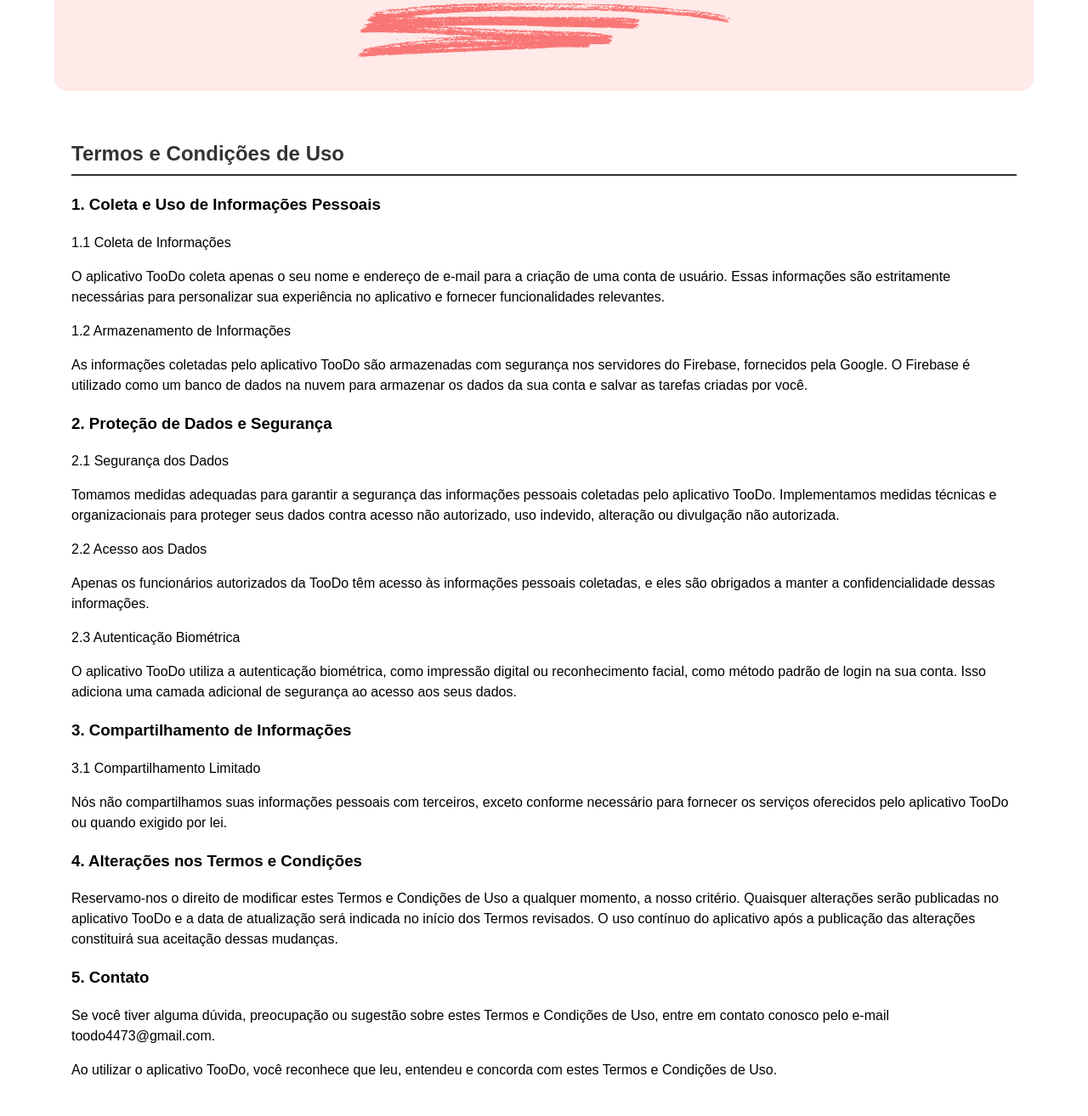
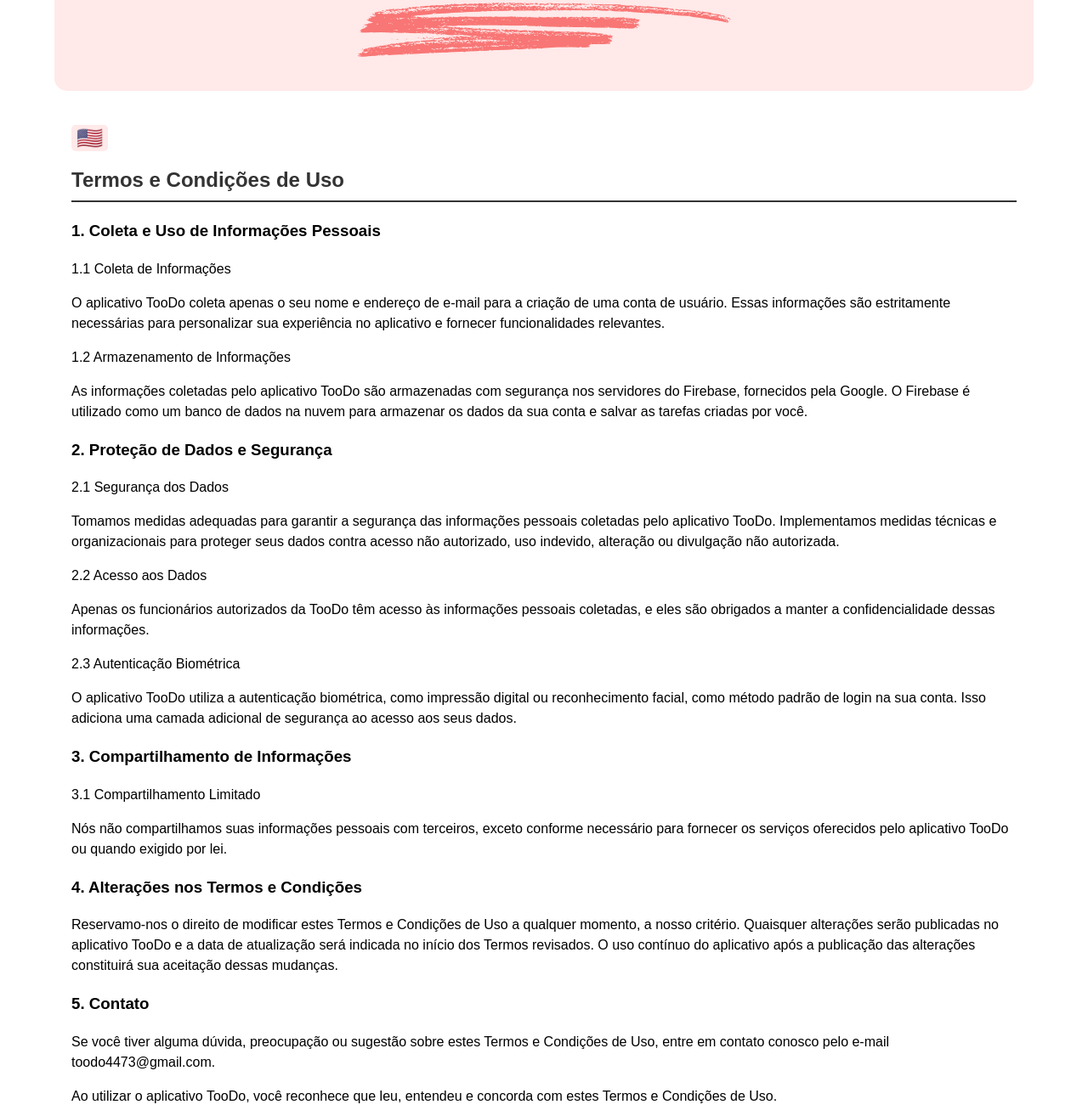
Before and after one commit to AugustoBSimionato/toodo-terms, a plain HTML site: page index.html in a window 1280 px wide. Shown: the part 146-1460 px from the top of the page at 85% size. Drawn offline with Linux system fonts and the light colour scheme.

Commit message:
feat: adding change language button

```diff
--- a/index.html
+++ b/index.html
@@ -1,69 +1,83 @@
 <!DOCTYPE html>
 <html lang="pt-br">
+
 <head>
   <meta charset="UTF-8">
   <meta name="viewport" content="width=device-width, initial-scale=1.0">
   <link rel="stylesheet" href="style.css">
   <title>TooDo | Termos e Condições de Uso</title>
 </head>
+
 <body>
   <div id="banner">
     <h1>TooDo</h1>
     <img src="rabisco.png" alt="rabisco">
   </div>
 
+
+
   <section id="privacy-policy">
+    <button id="languageButton" onclick="toggleLanguage()">🇺🇸</button>
     <div class="privacy-container">
       <h2>Termos e Condições de Uso</h2>
       <ul>
         <li>
-          <h3>1. Coleta e Uso de Informações Pessoais</h3>
-          <p>1.1 Coleta de Informações</p>
-          <p>O aplicativo TooDo coleta apenas o seu nome e endereço de e-mail para a criação de uma conta de usuário.
+          <h3><span id="section1Title">1. Coleta e Uso de Informações Pessoais</span></h3>
+          <p><span id="section1Text">1.1 Coleta de Informações</span></p>
+          <p><span id="section1Content">O aplicativo TooDo coleta apenas o seu nome e endereço de e-mail para a criação
+              de uma conta de usuário.
               Essas informações são estritamente necessárias para personalizar sua experiência no aplicativo e fornecer
-            funcionalidades relevantes.</p>
-          <p>1.2 Armazenamento de Informações</p>
-          <p>As informações coletadas pelo aplicativo TooDo são armazenadas com segurança nos servidores do Firebase,
+              funcionalidades relevantes.</span></p>
+          <p><span id="section1_2Text">1.2 Armazenamento de Informações</span></p>
+          <p><span id="section1_2Content">As informações coletadas pelo aplicativo TooDo são armazenadas com segurança
+              nos servidores do Firebase,
               fornecidos pela Google. O Firebase é utilizado como um banco de dados na nuvem para armazenar os dados da
-            sua conta e salvar as tarefas criadas por você.</p>
+              sua conta e salvar as tarefas criadas por você.</span></p>
         </li>
 
         <li>
-          <h3>2. Proteção de Dados e Segurança</h3>
-          <p>2.1 Segurança dos Dados</p>
-          <p>Tomamos medidas adequadas para garantir a segurança das informações pessoais coletadas pelo aplicativo
+          <h3><span id="section2Title">2. Proteção de Dados e Segurança</span></h3>
+          <p><span id="section2Text">2.1 Segurança dos Dados</span></p>
+          <p><span id="section2Content">Tomamos medidas adequadas para garantir a segurança das informações pessoais
+              coletadas pelo aplicativo
               TooDo. Implementamos medidas técnicas e organizacionais para proteger seus dados contra acesso não
-            autorizado, uso indevido, alteração ou divulgação não autorizada.</p>
-          <p>2.2 Acesso aos Dados</p>
-          <p>Apenas os funcionários autorizados da TooDo têm acesso às informações pessoais coletadas, e eles são
-            obrigados a manter a confidencialidade dessas informações.</p>
-          <p>2.3 Autenticação Biométrica</p>
-          <p>O aplicativo TooDo utiliza a autenticação biométrica, como impressão digital ou reconhecimento facial, como
+              autorizado, uso indevido, alteração ou divulgação não autorizada.</span></p>
+          <p><span id="section2_2Text">2.2 Acesso aos Dados</span></p>
+          <p><span id="section2_2Content">Apenas os funcionários autorizados da TooDo têm acesso às informações pessoais
+              coletadas, e eles são
+              obrigados a manter a confidencialidade dessas informações.</span></p>
+          <p><span id="section2_3Text">2.3 Autenticação Biométrica</span></p>
+          <p><span id="section2_3Content">O aplicativo TooDo utiliza a autenticação biométrica, como impressão digital
+              ou reconhecimento facial, como
               método padrão de login na sua conta. Isso adiciona uma camada adicional de segurança ao acesso aos seus
-            dados.</p>
+              dados.</span></p>
         </li>
 
         <li>
-          <h3>3. Compartilhamento de Informações</h3>
-          <p>3.1 Compartilhamento Limitado</p>
-          <p>Nós não compartilhamos suas informações pessoais com terceiros, exceto conforme necessário para fornecer os
-            serviços oferecidos pelo aplicativo TooDo ou quando exigido por lei.</p>
+          <h3><span id="section3Title">3. Compartilhamento de Informações</span></h3>
+          <p><span id="section3Text">3.1 Compartilhamento Limitado</span></p>
+          <p><span id="section3Content">Nós não compartilhamos suas informações pessoais com terceiros, exceto conforme
+              necessário para fornecer os
+              serviços oferecidos pelo aplicativo TooDo ou quando exigido por lei.</span></p>
         </li>
 
         <li>
-          <h3>4. Alterações nos Termos e Condições</h3>
-          <p>Reservamo-nos o direito de modificar estes Termos e Condições de Uso a qualquer momento, a nosso critério.
+          <h3><span id="section4Title">4. Alterações nos Termos e Condições</span></h3>
+          <p><span id="section4Content">Reservamo-nos o direito de modificar estes Termos e Condições de Uso a qualquer
+              momento, a nosso critério.
               Quaisquer alterações serão publicadas no aplicativo TooDo e a data de atualização será indicada no início
               dos Termos revisados. O uso contínuo do aplicativo após a publicação das alterações constituirá sua
-            aceitação dessas mudanças.</p>
+              aceitação dessas mudanças.</span></p>
         </li>
 
         <li>
-          <h3>5. Contato</h3>
-          <p>Se você tiver alguma dúvida, preocupação ou sugestão sobre estes Termos e Condições de Uso, entre em
-            contato conosco pelo e-mail toodo4473@gmail.com.</p>
-          <p>Ao utilizar o aplicativo TooDo, você reconhece que leu, entendeu e concorda com estes Termos e Condições de
-            Uso.</p>
+          <h3><span id="section5Title">5. Contato</span></h3>
+          <p><span id="section5Content">Se você tiver alguma dúvida, preocupação ou sugestão sobre estes Termos e
+              Condições de Uso, entre em
+              contato conosco pelo e-mail toodo4473@gmail.com.</span></p>
+          <p><span id="section5Agreement">Ao utilizar o aplicativo TooDo, você reconhece que leu, entendeu e concorda
+              com estes Termos e Condições de
+              Uso.</span></p>
         </li>
       </ul>
     </div>
@@ -72,6 +86,8 @@
   <footer>
     <p>&copy; 2024 TooDo. Todos os direitos reservados.</p>
   </footer>
+
+  <script src="script.js"></script>
 </body>
 
 </html>
--- /dev/null
+++ b/script.js
@@ -0,0 +1,62 @@
+function toggleLanguage() {
+    var languageButton = document.getElementById("languageButton");
+    var languageFlag = languageButton.innerHTML.trim();
+
+    if (languageFlag === "🇺🇸") {
+        languageButton.innerHTML = "🇧🇷";
+
+        // Update text to English
+        document.getElementById("section1Title").innerText = "1. Collection and Use of Personal Information";
+        document.getElementById("section1Text").innerText = "1.1 Information Collection";
+        document.getElementById("section1Content").innerText = "The TooDo app collects only your name and email address for creating a user account. This information is strictly necessary to personalize your experience in the app and provide relevant functionalities.";
+        document.getElementById("section1_2Text").innerText = "1.2 Information Storage";
+        document.getElementById("section1_2Content").innerText = "The information collected by the TooDo app is securely stored on Firebase servers provided by Google. Firebase is used as a cloud database to store your account data and save the tasks created by you.";
+
+        document.getElementById("section2Title").innerText = "2. Data Protection and Security";
+        document.getElementById("section2Text").innerText = "2.1 Data Security";
+        document.getElementById("section2Content").innerText = "We take appropriate measures to ensure the security of personal information collected by the TooDo app. We implement technical and organizational measures to protect your data against unauthorized access, misuse, alteration, or unauthorized disclosure.";
+        document.getElementById("section2_2Text").innerText = "2.2 Data Access";
+        document.getElementById("section2_2Content").innerText = "Only authorized TooDo employees have access to the personal information collected, and they are required to maintain the confidentiality of this information.";
+        document.getElementById("section2_3Text").innerText = "2.3 Biometric Authentication";
+        document.getElementById("section2_3Content").innerText = "The TooDo app uses biometric authentication, such as fingerprint or facial recognition, as the default method of logging into your account. This adds an additional layer of security to accessing your data.";
+
+        document.getElementById("section3Title").innerText = "3. Information Sharing";
+        document.getElementById("section3Text").innerText = "3.1 Limited Sharing";
+        document.getElementById("section3Content").innerText = "We do not share your personal information with third parties except as necessary to provide the services offered by the TooDo app or as required by law.";
+
+        document.getElementById("section4Title").innerText = "4. Changes to Terms and Conditions";
+        document.getElementById("section4Content").innerText = "We reserve the right to modify these Terms and Conditions of Use at any time at our discretion. Any changes will be posted on the TooDo app, and the update date will be indicated at the beginning of the revised Terms. Your continued use of the app after the publication of changes will constitute your acceptance of these changes.";
+
+        document.getElementById("section5Title").innerText = "5. Contact";
+        document.getElementById("section5Content").innerText = "If you have any questions, concerns, or suggestions about these Terms and Conditions of Use, please contact us at toodo4473@gmail.com.";
+        document.getElementById("section5Agreement").innerText = "By using the TooDo app, you acknowledge that you have read, understood, and agree to these Terms and Conditions of Use.";
+    } else {
+        languageButton.innerHTML = "🇺🇸";
+
+        // Update text to Portuguese
+        document.getElementById("section1Title").innerText = "1. Coleta e Uso de Informações Pessoais";
+        document.getElementById("section1Text").innerText = "1.1 Coleta de Informações";
+        document.getElementById("section1Content").innerText = "O aplicativo TooDo coleta apenas o seu nome e endereço de e-mail para a criação de uma conta de usuário. Essas informações são estritamente necessárias para personalizar sua experiência no aplicativo e fornecer funcionalidades relevantes.";
+        document.getElementById("section1_2Text").innerText = "1.2 Armazenamento de Informações";
+        document.getElementById("section1_2Content").innerText = "As informações coletadas pelo aplicativo TooDo são armazenadas com segurança nos servidores do Firebase, fornecidos pela Google. O Firebase é utilizado como um banco de dados na nuvem para armazenar os dados da sua conta e salvar as tarefas criadas por você.";
+
+        document.getElementById("section2Title").innerText = "2. Proteção de Dados e Segurança";
+        document.getElementById("section2Text").innerText = "2.1 Segurança dos Dados";
+        document.getElementById("section2Content").innerText = "Tomamos medidas adequadas para garantir a segurança das informações pessoais coletadas pelo aplicativo TooDo. Implementamos medidas técnicas e organizacionais para proteger seus dados contra acesso não autorizado, uso indevido, alteração ou divulgação não autorizada.";
+        document.getElementById("section2_2Text").innerText = "2.2 Acesso aos Dados";
+        document.getElementById("section2_2Content").innerText = "Apenas os funcionários autorizados da TooDo têm acesso às informações pessoais coletadas, e eles são obrigados a manter a confidencialidade dessas informações.";
+        document.getElementById("section2_3Text").innerText = "2.3 Autenticação Biométrica";
+        document.getElementById("section2_3Content").innerText = "O aplicativo TooDo utiliza a autenticação biométrica, como impressão digital ou reconhecimento facial, como método padrão de login na sua conta. Isso adiciona uma camada adicional de segurança ao acesso aos seus dados.";
+
+        document.getElementById("section3Title").innerText = "3. Compartilhamento de Informações";
+        document.getElementById("section3Text").innerText = "3.1 Compartilhamento Limitado";
+        document.getElementById("section3Content").innerText = "Nós não compartilhamos suas informações pessoais com terceiros, exceto conforme necessário para fornecer os serviços oferecidos pelo aplicativo TooDo ou quando exigido por lei.";
+
+        document.getElementById("section4Title").innerText = "4. Alterações nos Termos e Condições";
+        document.getElementById("section4Content").innerText = "Reservamo-nos o direito de modificar estes Termos e Condições de Uso a qualquer momento, a nosso critério. Quaisquer alterações serão publicadas no aplicativo TooDo e a data de atualização será indicada no início dos Termos revisados. O uso contínuo do aplicativo após a publicação das alterações constituirá sua aceitação dessas mudanças.";
+
+        document.getElementById("section5Title").innerText = "5. Contato";
+        document.getElementById("section5Content").innerText = "Se você tiver alguma dúvida, preocupação ou sugestão sobre estes Termos e Condições de Uso, entre em contato conosco pelo e-mail toodo4473@gmail.com.";
+        document.getElementById("section5Agreement").innerText = "Ao utilizar o aplicativo TooDo, você reconhece que leu, entendeu e concorda com estes Termos e Condições de Uso.";
+    }
+}
--- a/style.css
+++ b/style.css
@@ -51,6 +51,16 @@
   line-height: 1.5;
 }
 
+#languageButton {
+  background-color: #FFE9E9;
+  border: none;
+  font-size: 16px;
+  cursor: pointer;
+  border-radius: 5px;
+  transition: background-color 0.3s ease;
+  font-size: 25px;
+}
+
 footer {
   background-color: #FFE9E9;
   color: #F87675;
```
Lines whose indentation alone changed are shown as unchanged.
